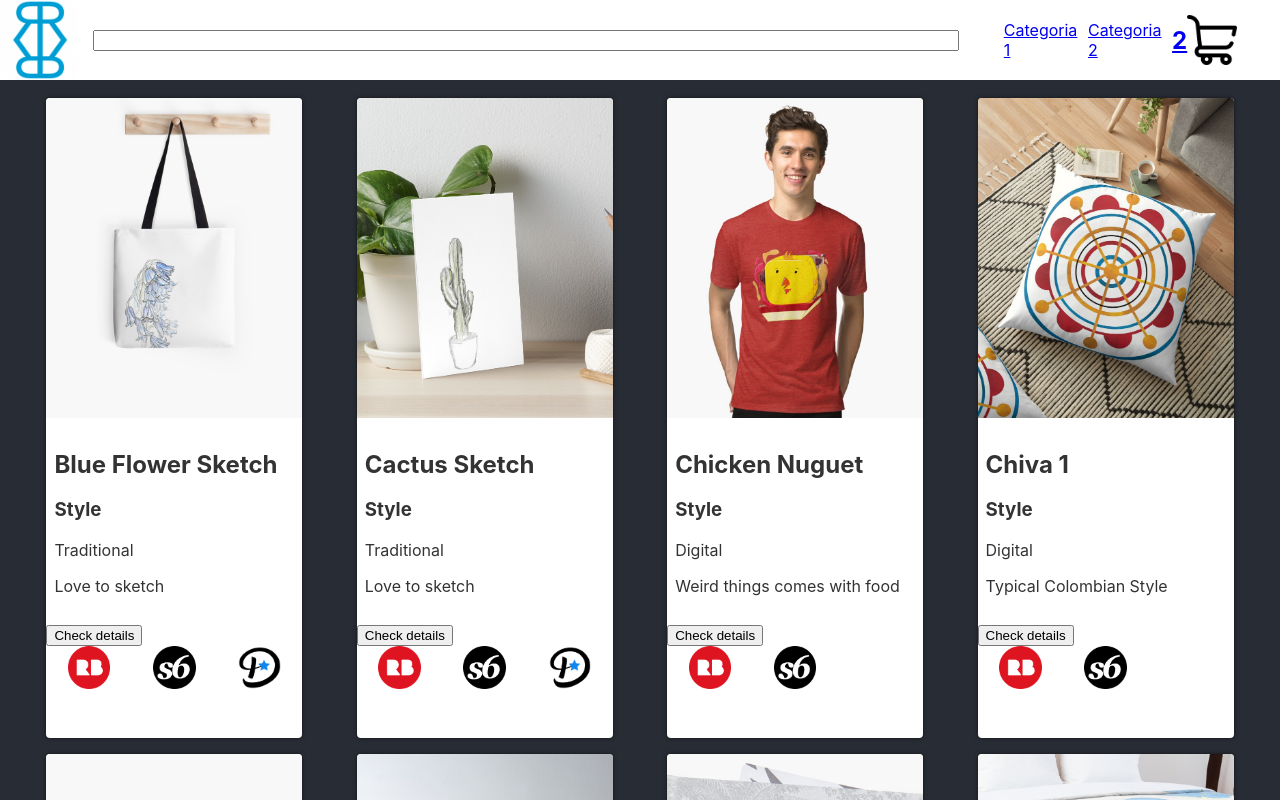
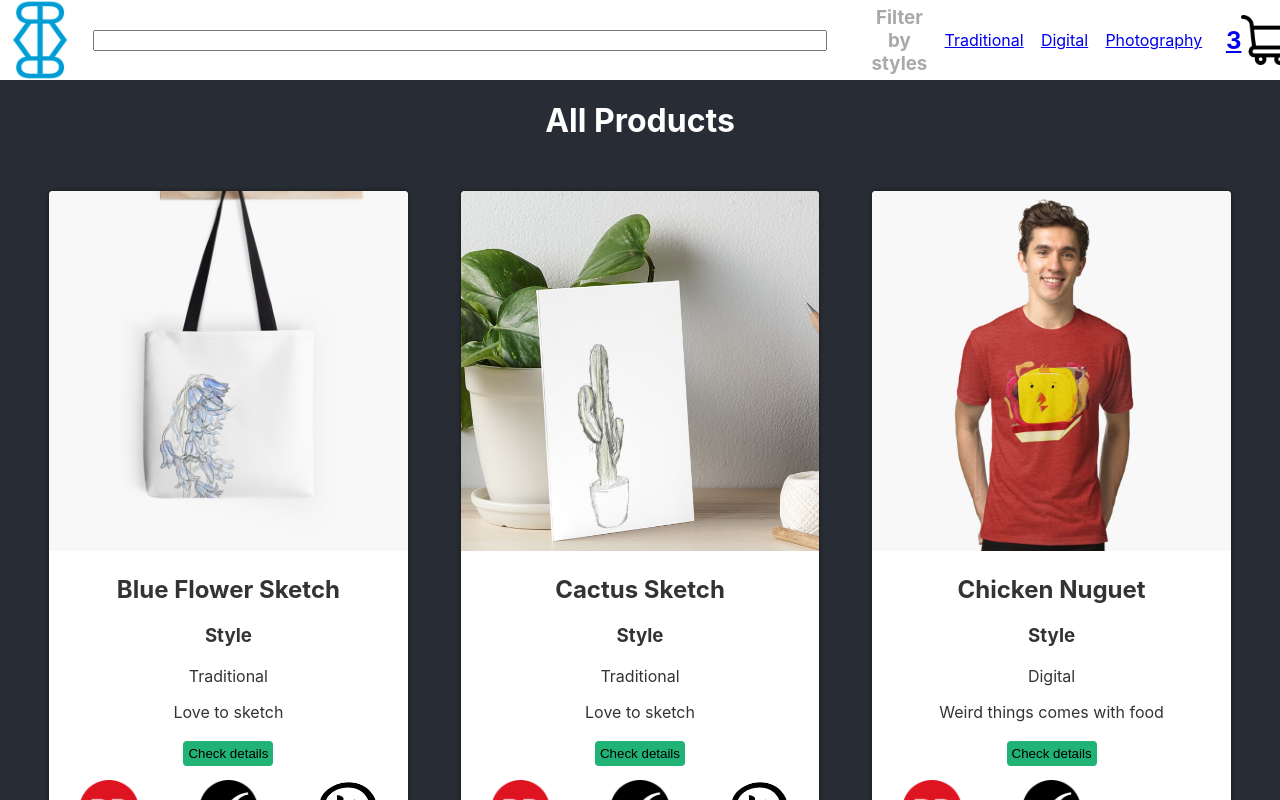
Before and after one commit to Raphoto1/proyectobasereactjs, a React (Create React App) app: page / in a window 1280 px wide. Shown: the top 800 px of the page. Built offline with nearby package versions, Linux system fonts and the light colour scheme.

Commit message:
se estiliza y estabiliza flex

```diff
--- a/src/App.js
+++ b/src/App.js
@@ -6,8 +6,7 @@ function App() {
     <div className="App">
       <header className='App-header'>
         <NavBar/>
-        <ItemListContainer text="Hola aqui van los items">
-        </ItemListContainer>
+        <ItemListContainer/>
       </header>
     </div>
   );
--- /dev/null
+++ b/src/components/Buttons/favButton.jsx
@@ -0,0 +1,18 @@
+import React from "react";
+import { useState } from "react";
+
+function FavButton(props) {
+  const [isFavorite, setIsFavorite] = useState(false);
+
+  const handleFavorite = () => {
+    setIsFavorite(!isFavorite);
+  };
+  let classNameFavBtn = isFavorite ? "card-favicon favorite" : "card-favicon";
+  return(
+  <button onClick={handleFavorite} className={classNameFavBtn}>
+    {props.icon}
+  </button>
+  );
+}
+
+export default FavButton;
--- a/src/components/Items/ItemCard.jsx
+++ b/src/components/Items/ItemCard.jsx
@@ -1,11 +1,13 @@
-import React from 'react'
-import LinkShops from './LinkShops'
+import React from "react";
+import FavButton from "../Buttons/favButton";
+import LinkShops from "./LinkShops";
 
 function ItemCard(props) {
   return (
-    <div className='card'>
+    <div className="card">
+      <FavButton icon="♥" />
       <div className="card-img">
-            <img src={`/Assets/Img/Designs/${props.id}.jpg`} alt={props.title}/>
+        <img src={`/Assets/Img/Designs/${props.id}.jpg`} alt={props.title} />
       </div>
       <div className="card-detail">
         <h2>{props.title}</h2>
@@ -14,7 +16,7 @@ function ItemCard(props) {
         <p>{props.desc}</p>
       </div>
       <div className="checkDetails">
-          <button className='checkDetailsBtn'>Check details</button>
+        <button className="checkDetailsBtn">Check details</button>
       </div>
       <div className="buttons">
         <LinkShops
@@ -24,7 +26,7 @@ function ItemCard(props) {
         />
       </div>
     </div>
-  )
+  );
 }
 
-export default ItemCard
+export default ItemCard;
--- a/src/components/Items/ItemListContainer.jsx
+++ b/src/components/Items/ItemListContainer.jsx
@@ -1,11 +1,11 @@
-import React from 'react'
-import ItemCard from './ItemCard'
-import bringData from '../../Services/mockService'
-import { useState, useEffect } from 'react'
+import React from "react";
+import ItemCard from "./ItemCard";
+import bringData from "../../Services/mockService";
+import { useState, useEffect } from "react";
 
 function ItemListContainer(props) {
   const [products, setProducts] = useState([]);
-  async function getDataAsync(){
+  async function getDataAsync() {
     let response = await bringData();
     setProducts(response);
   }
@@ -15,9 +15,13 @@ function ItemListContainer(props) {
   }, []);
 
   return (
-    <div className='item-list'>
+    <>
+      <div className="titleCat">
+        <h1>All Products</h1>
+      </div>
+      <div className="item-list">
         {products.map((product) => {
-        return(
+          return (
             <ItemCard
               key={product.id}
               id={product.id}
@@ -29,10 +33,11 @@ function ItemListContainer(props) {
               shop2={product.shop2}
               shop3={product.shop3}
             />
-        )
+          );
         })}
       </div>
-  )
+    </>
+  );
 }
 
-export default ItemListContainer
+export default ItemListContainer;
--- a/src/components/Items/LinkShops.jsx
+++ b/src/components/Items/LinkShops.jsx
@@ -1,7 +1,7 @@
 import React from 'react'
 
 function LinkShops(props) {
-//revisar si esta disponible le tienda
+//revisar si esta disponible le tienda y en caso de no estarlo, ocultar
 const checkShop = (shop) => {
     let contenido;
     if (shop !== "") {
@@ -16,17 +16,17 @@ const checkShop = (shop) => {
     <div className='shop'>
         <div className="shop">
             <a href={props.shop1}>
-                <img className={checkShop(props.shop1)} src="/Assets/Icons/redbubble.png" alt="" />
+                <img className={checkShop(props.shop1)} src="/Assets/Icons/redbubble.png" alt="redbubble shop" />
             </a>
         </div>
         <div className="shop">
             <a href={props.shop2}>
-                <img className={checkShop(props.shop2)} src="/Assets/Icons/society6_icon.png" alt="" />
+                <img className={checkShop(props.shop2)} src="/Assets/Icons/society6_icon.png" alt="society6 shop" />
             </a>
         </div>
         <div className="shop">
             <a href={props.shop3}>
-            <img className={checkShop(props.shop3)} src="/Assets/Icons/displate.png" alt="" />
+            <img className={checkShop(props.shop3)} src="/Assets/Icons/displate.png" alt="displate shop" />
             </a>
         </div>
     </div>
--- a/src/components/Nav/CartWitget.jsx
+++ b/src/components/Nav/CartWitget.jsx
@@ -4,7 +4,7 @@ function CartWitget(props) {
   return (
     <div className='cartGroup'>
       <a href="/">
-        <h1>{props.amount}</h1>
+        <h2>{props.amount}</h2>
         <img className='shoppingCartIcon' src='./assets/Icons/ShoppingCart.png'/>
       </a>
 
--- a/src/components/Nav/NavBar.jsx
+++ b/src/components/Nav/NavBar.jsx
@@ -12,13 +12,19 @@ function NavBar() {
         <div className="navGroupList">
             <ul className="burguerList">
                 <li>
-                    <a href="/">Categoria 1</a>
+                    <h3>Filter by styles</h3>
                 </li>
                 <li>
-                    <a href="/">Categoria 2</a>
+                    <a href="/">Traditional</a>
                 </li>
                 <li>
-                    <CartWitget amount="2"/>
+                    <a href="/">Digital</a>
+                </li>
+                <li>
+                    <a href="/">Photography</a>
+                </li>
+                <li>
+                    <CartWitget amount="3"/>
                 </li>
             </ul>
         </div>
--- a/src/styleSass/_itemCard.scss
+++ b/src/styleSass/_itemCard.scss
@@ -1,17 +1,20 @@
 .card{
     position: relative;
-    margin: 1vh;
+    margin: 0.5vh;
     min-height: 50vh;
-    width: 20vw;
-    height: 80vh;
+    min-width: 20vw;
+    width: 28vw;
+    height: 90vh;
     border-radius: 4px;
     box-shadow: 0px 0px 4px rgba(0,0,0,0.50);
     background-color: #fff;
     overflow: hidden;
     transition: all 0.20s ease-in;
-    cursor: pointer;
+    // cursor: pointer;
   }
-
+  h1{
+    color: white;
+  }
   .card-img{
     width: 100%;
     height: 50%;
@@ -29,22 +32,38 @@
   }
 
   .card-detail{
+    text-align: center;
     color: #333333;
-    padding: 12px 8px;
+    padding: 1% 2%;
+    justify-content: center;
   }
 
   .card:hover .card-favicon{
     display: block;
   }
-
-  .buttons{
+  .checkDetails{
     display: flex;
     justify-content: center;
     align-items: flex-end;
     align-content: flex-end;
     text-align: center;
+    padding-bottom: 2%;
   }
-
+  .checkDetailsBtn{
+    display: flex;
+    padding: 5px;
+    border-radius: 4px;
+    background-color: #21b276;
+    border: none;
+    justify-content: center;
+    align-items: flex-end;
+    align-content: flex-end;
+    text-align: center;
+    cursor: pointer;
+  }
+  .buttons{
+    padding-bottom: 10px;
+  }
   .card-favicon{
     display: none;
     position: absolute;
@@ -81,8 +100,9 @@
   }
 
   .shop{
-    color: black;
     display: flex;
+    padding-top: 1%;
+    text-align: center;
     align-items: center;
     justify-content: space-around;
     height: 40%;
--- a/src/styleSass/_itemListContainer.scss
+++ b/src/styleSass/_itemListContainer.scss
@@ -1,8 +1,14 @@
 .item-list{
     display: flex;
     position: relative;
-    padding-top: 7%;
+    padding-top: 2%;
     flex-direction: row;
     flex-wrap: wrap;
     justify-content: space-evenly;
   }
+.titleCat{
+
+  h1{
+    color: white;
+  }
+}
--- a/src/styleSass/_navBar.scss
+++ b/src/styleSass/_navBar.scss
@@ -2,7 +2,7 @@
     background-color: white;
     height: 10vh;
     display: flex;
-    position: absolute;
+    position: relative;
     overflow: hidden;
     flex-direction: row;
     flex-wrap: nowrap;
@@ -35,6 +35,10 @@
             padding-top: 0;
             width:100%;
             height: 100%;
+            h3{
+                color: darkgray;
+                text-align: center;
+            }
         }
     }
     .logoNav{
@@ -61,6 +65,7 @@
     position: relative;
     padding-right: 10%;
     width: 100%;
+    padding-left: 10%;
     top: 0;
     a{
         display: inline-flex;
```
Also changed, not shown: src/components/ItemDetail/ItemDetailContainer.jsx (added, +11 -0 lines). Lines whose indentation alone changed are shown as unchanged.
